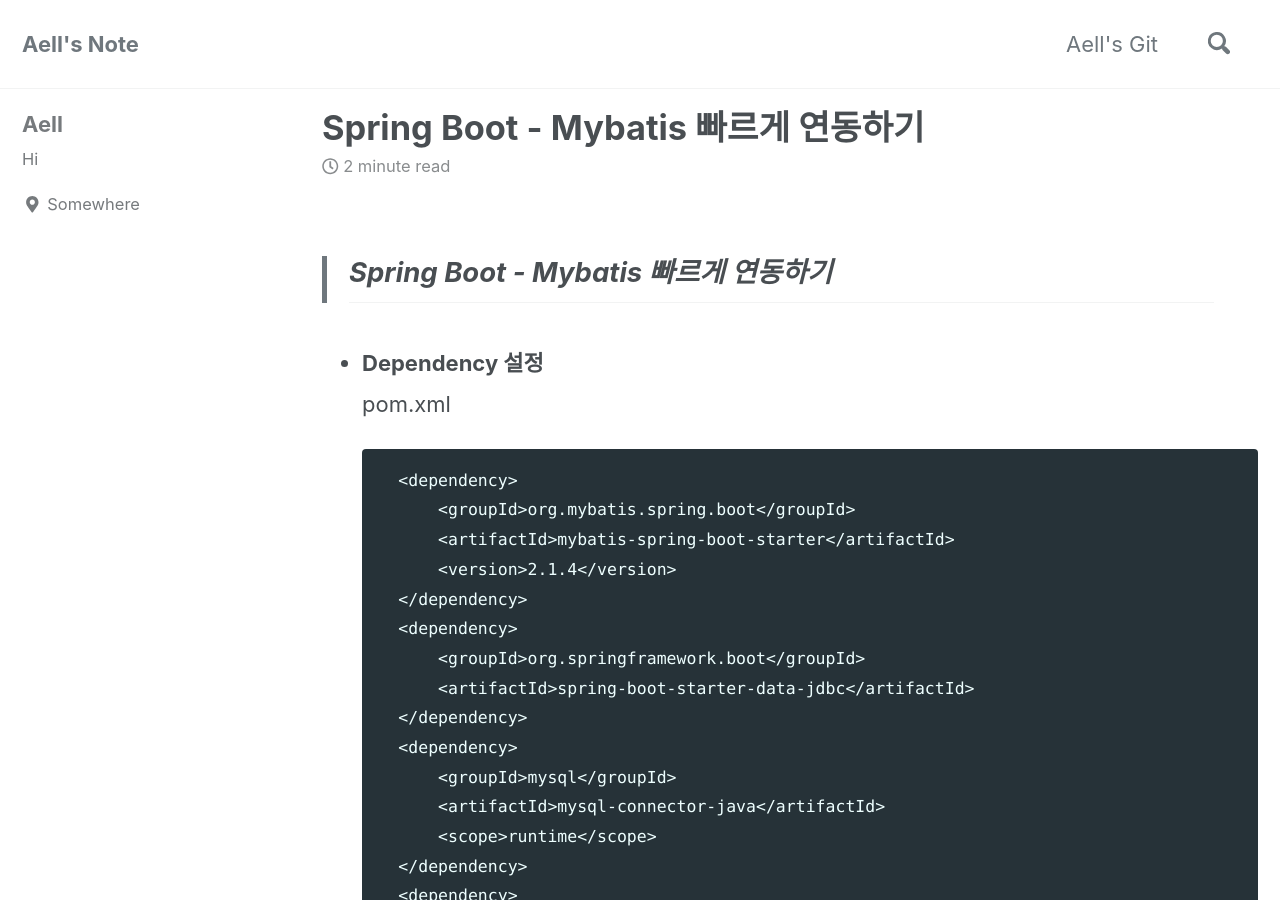
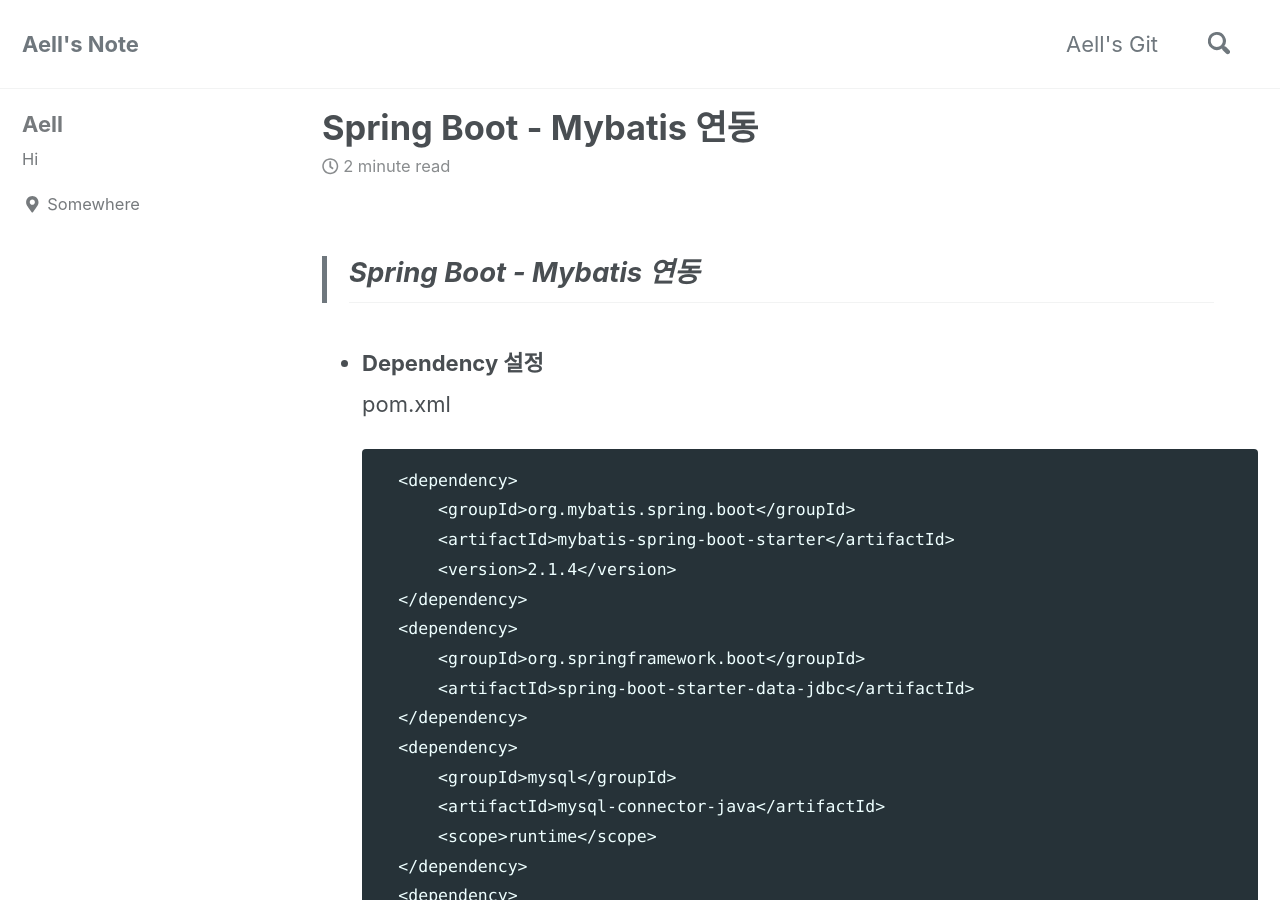
Before and after one commit to mdwgti16/mdwgti16.github.io, a Jekyll site: the page built from _posts/spring/2021-02-14-spring_boot_mybatis.md, in a window 1280 px wide and 900 px high. Built offline with Jekyll 4.4.1, drawn with Linux system fonts in a browser that asks for light colours; cached includes are drawn as plain includes; nearby versions of some CDN libraries; comment, search, counter and statistics services are not loaded.

Commit message:
[Spring Boot - Mybatis 빠르게 연동하기] - 제목 변경

```diff
--- a/_posts/spring/2021-02-14-spring_boot_mybatis.md
+++ b/_posts/spring/2021-02-14-spring_boot_mybatis.md
@@ -1,5 +1,5 @@
 ---
-title: Spring Boot - Mybatis 빠르게 연동하기
+title: Spring Boot - Mybatis 연동
 layout: single
 author_profile: true
 read_time: true
@@ -11,7 +11,7 @@
 - Spring Boot
 ---
 
-> ## Spring Boot - Mybatis 빠르게 연동하기
+> ## Spring Boot - Mybatis 연동
 
 * ### Dependency 설정
 	pom.xml
```
